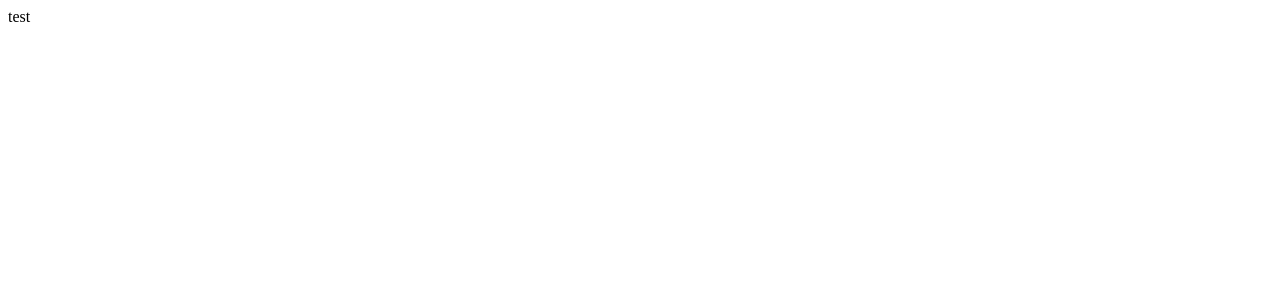
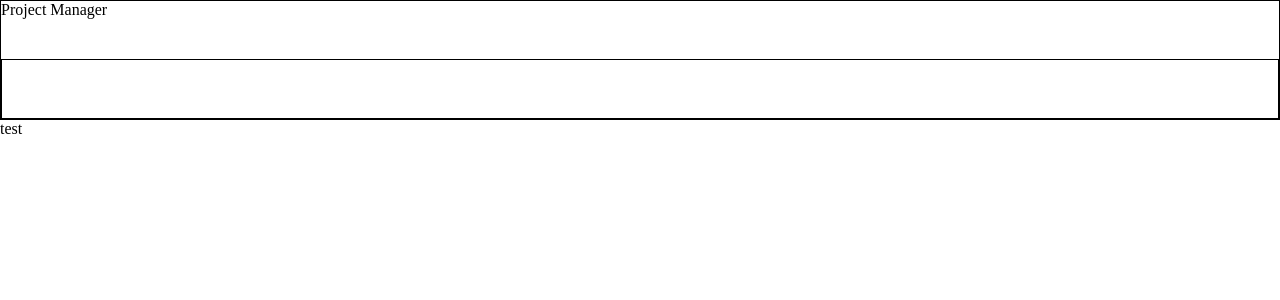
Before and after one commit to JasonB101/project-manager, a React (Create React App) app in the folder client/: page / in a window 1280 px wide. Shown: the top 300 px of the page. Built offline with nearby package versions, Linux system fonts and the light colour scheme.

Commit message:
Built structure files, started with Header and view

```diff
--- a/client/src/App.js
+++ b/client/src/App.js
@@ -1,9 +1,16 @@
 import React from "react";
+import Header from "./components/Header/Header";
+import View from "./components/View/View";
 
 const App = (props) => {
 
     return (
-        "test"
+        <>
+        <Header />
+        <main>
+            <View/>
+        </main>
+        </>
     );
 }
 
--- /dev/null
+++ b/client/src/Store.js
@@ -0,0 +1,16 @@
+import React, {createContext} from "react";
+
+const Store = (props) => {
+
+    const storeData = createContext();
+
+    const contextValue = {}
+
+    return (
+        <storeData.Provider value={contextValue}>
+            {props.children}
+        </storeData.Provider>
+    );
+}
+
+export default Store;
--- /dev/null
+++ b/client/src/components/Header/Header.js
@@ -0,0 +1,16 @@
+import React from "react";
+import Styles from "./Header.module.scss"
+import NavBar from "./NavBar/NavBar"
+
+const Header = (props) => {
+
+    return (
+        <header className={Styles.wrapper}>
+            Project Manager
+            <div className="spacer"></div>
+            <NavBar />
+        </header>
+    );
+}
+
+export default Header;
--- /dev/null
+++ b/client/src/components/Header/Header.module.scss
@@ -0,0 +1,6 @@
+.wrapper {
+    display: flex;
+    flex-direction: column;
+    height: 120px;
+    border: 1px solid black;
+}
--- /dev/null
+++ b/client/src/components/Header/NavBar/NavBar.js
@@ -0,0 +1,13 @@
+import React from "react";
+import Styles from "./NavBar.module.scss"
+
+const NavBar = (props) => {
+
+    return (
+        <nav className={Styles.wrapper}>
+
+        </nav>
+    );
+}
+
+export default NavBar;
--- /dev/null
+++ b/client/src/components/Header/NavBar/NavBar.module.scss
@@ -0,0 +1,4 @@
+.wrapper {
+    height: 60px;
+    border: 1px solid black;
+}
--- /dev/null
+++ b/client/src/components/View/View.js
@@ -0,0 +1,11 @@
+import React from "react";
+import Styles from "./View.module.scss"
+
+const View = (props) => {
+
+    return (
+        "test"
+    );
+}
+
+export default View;
--- /dev/null
+++ b/client/src/global.scss
@@ -0,0 +1,8 @@
+* {
+    box-sizing: border-box;
+    margin: 0;
+}
+
+.spacer {
+    flex: 1;
+}
--- a/client/src/index.js
+++ b/client/src/index.js
@@ -1,8 +1,16 @@
 import React from "react";
-import {render} from "react-dom";
+import { BrowserRouter } from "react-router-dom"
+import Store from "./Store"
+import { render } from "react-dom";
 import App from "./App";
+require("./global.scss")
 
-render (
-    <App />,
+render(
+    <BrowserRouter>
+        <Store>
+            <App />
+        </Store>
+    </BrowserRouter>
+    ,
     document.getElementById("root")
 )
```
Also changed, not shown: client/projectPlan.txt (added), client/src/components/View/View.module.scss (added), 1 other file (tests, documents, lock files or other folders).
